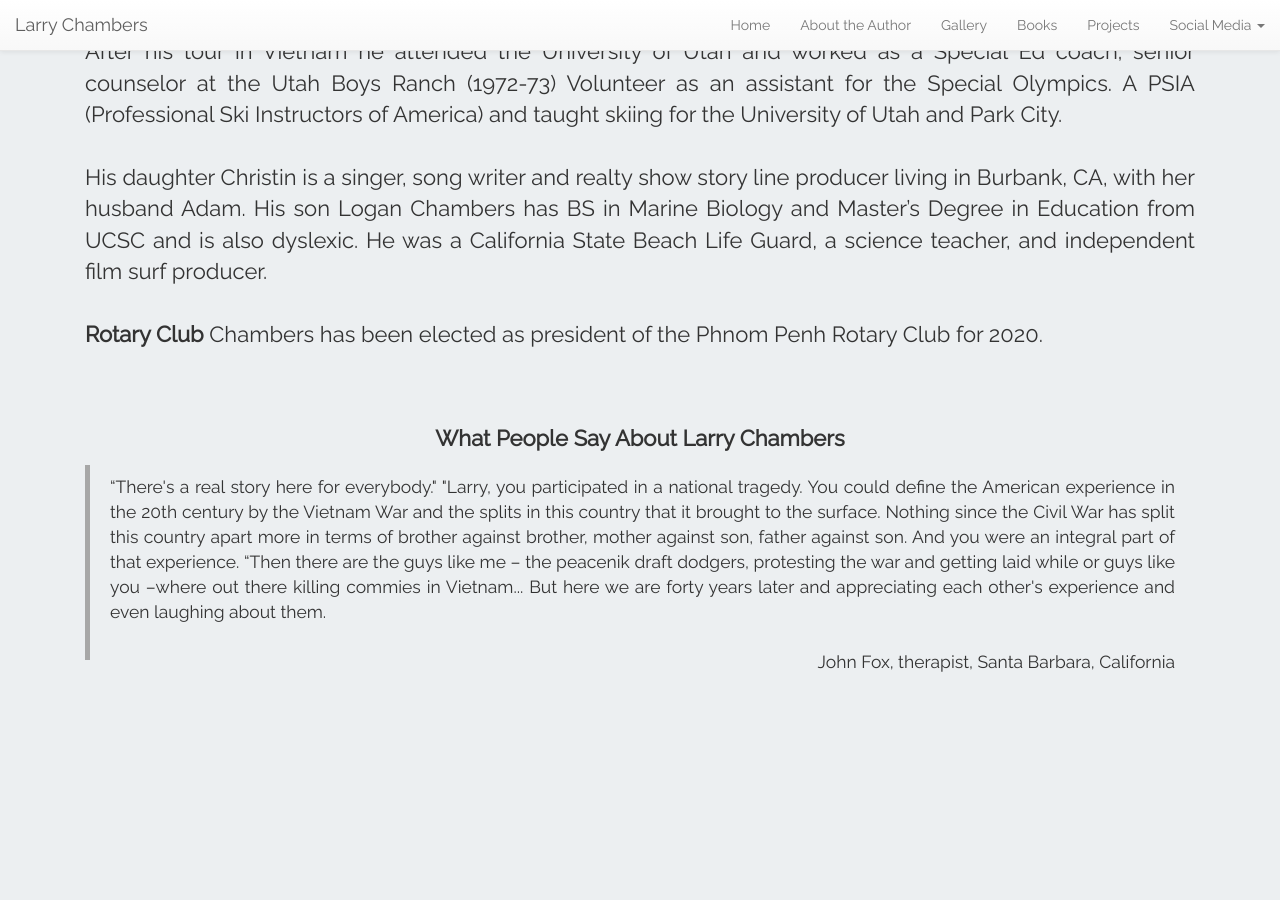
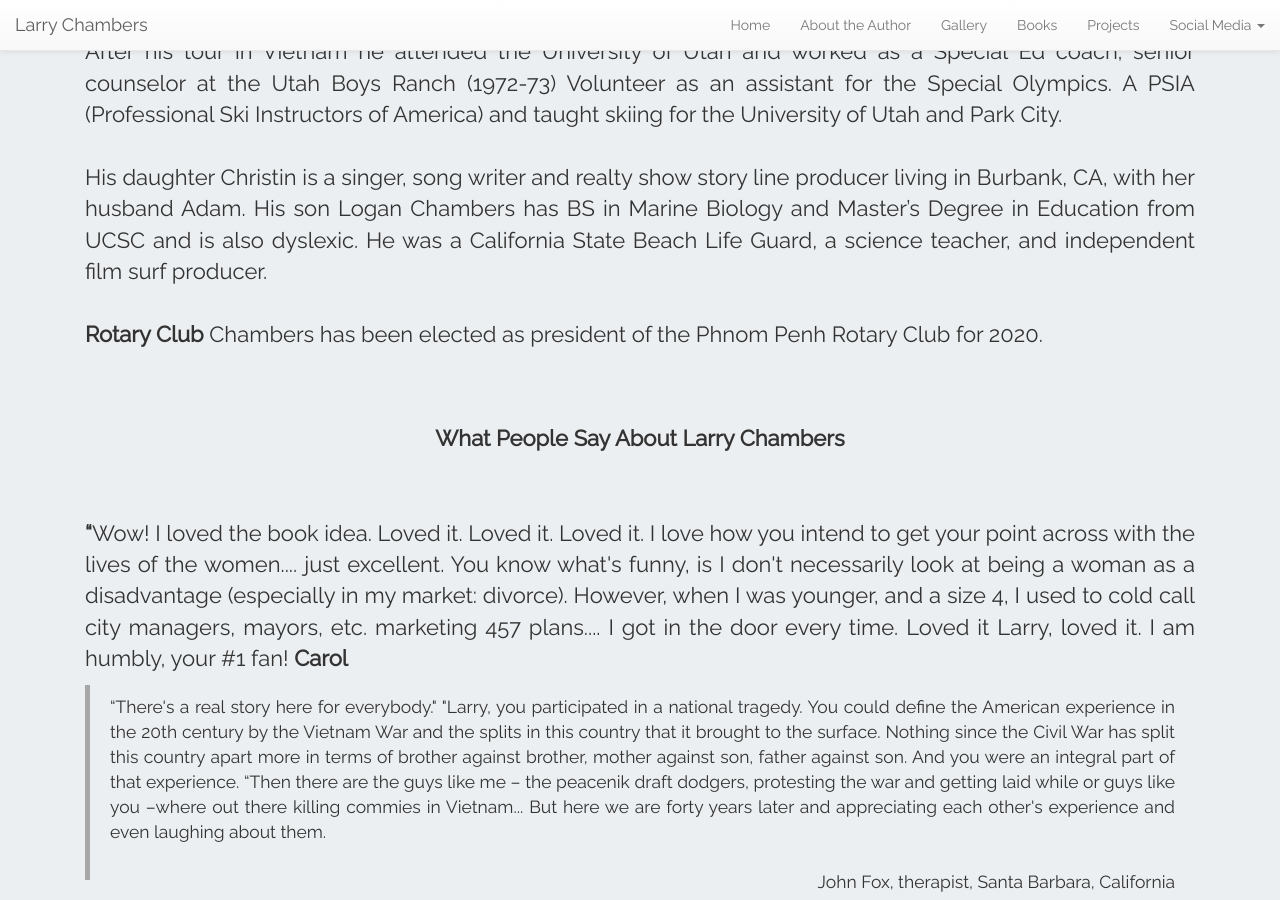
Before and after one commit to larrychambers/larrychambers.github.io, a Jekyll site: the page built from about.md, in a window 1280 px wide and 900 px high, scrolled down 2670 px. Built offline with Jekyll 4.4.1, drawn with Linux system fonts in a browser that asks for light colours; nearby versions of some CDN libraries; before the commit the page ends 3350 px from its top, so only the background shows below that.

Commit message:
Update about.md

```diff
--- a/about.md
+++ b/about.md
@@ -67,8 +67,13 @@ Chambers has been elected as president of the Phnom Penh Rotary Club for 2020.<b
 
 <center>
 <b>What People Say About Larry Chambers</b>
-</center>
+</center><br><br>
 
+
+<b>“</b>Wow! I loved the book idea.  Loved it.  Loved it.  Loved it. I love how you intend to get your point across with the lives of the women.... just excellent.
+You know what's funny, is I don't necessarily look at being a woman as a
+disadvantage (especially in my market: divorce).  However, when I was
+younger, and a size 4, I used to cold call city managers, mayors, etc. marketing 457 plans.... I got in the door every time.  Loved it Larry, loved it. I am humbly, your #1 fan! <b>Carol</b>
 
 
 
```
